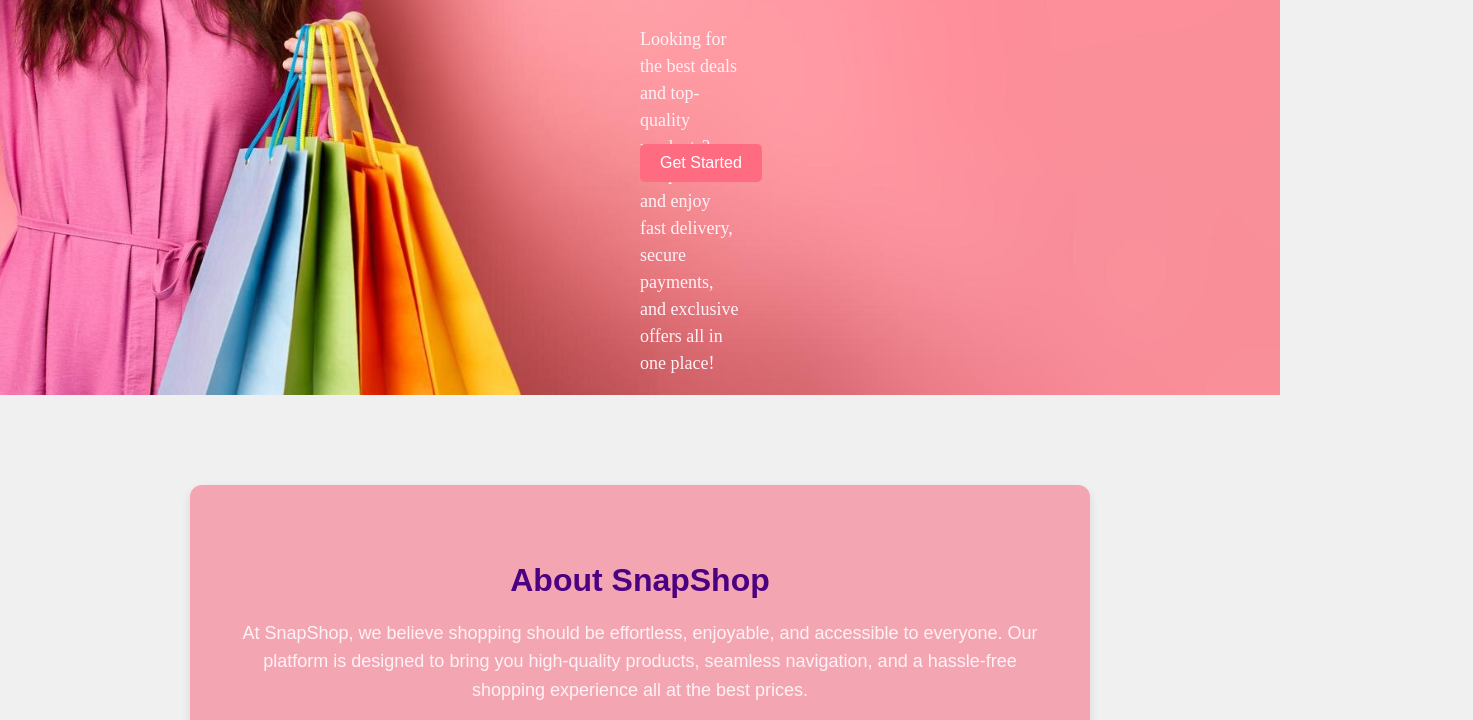
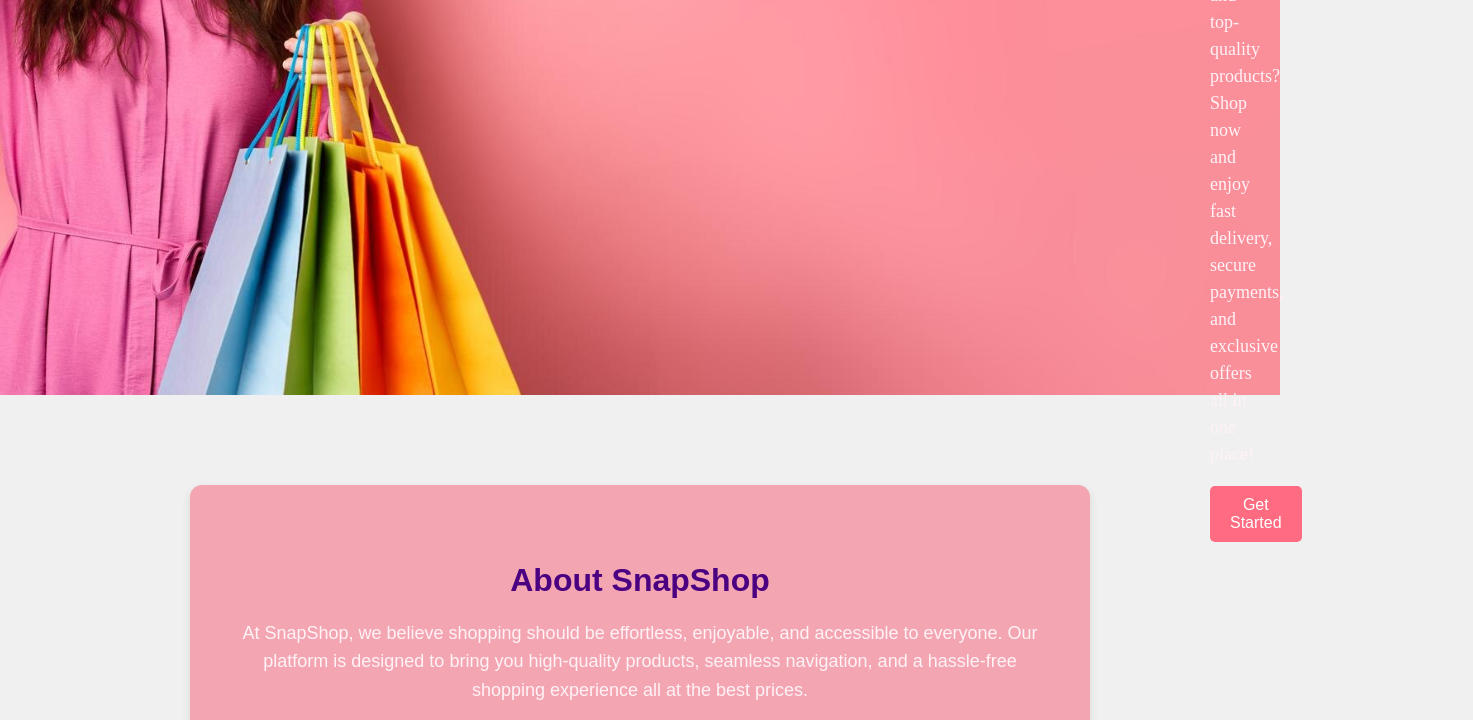
Before and after one commit to lawrde-ce/SnapShop, a plain HTML site: page index.html in a window 1280 px wide. Shown: the part 528-1248 px from the top of the page, 1473 px wide, since content can reach past the window. Drawn offline with Linux system fonts and the light colour scheme.

Commit message:
Update styles.css

```diff
--- a/styles.css
+++ b/styles.css
@@ -59,7 +59,7 @@ nav ul li a {
     padding: 0 20px;
 }
 .hero1 {
-    width: 50%;
+    width: 50px;
  }
 .hero1 h1 {
     font-family: 'Times New Roman', Times, serif;
@@ -72,8 +72,6 @@ nav ul li a {
     font-size: 18px;
     color: #fff2f7;
     line-height: 1.5;
-    height: 100px;
-    width: 100px;
 }
 
 .login-button {
```
